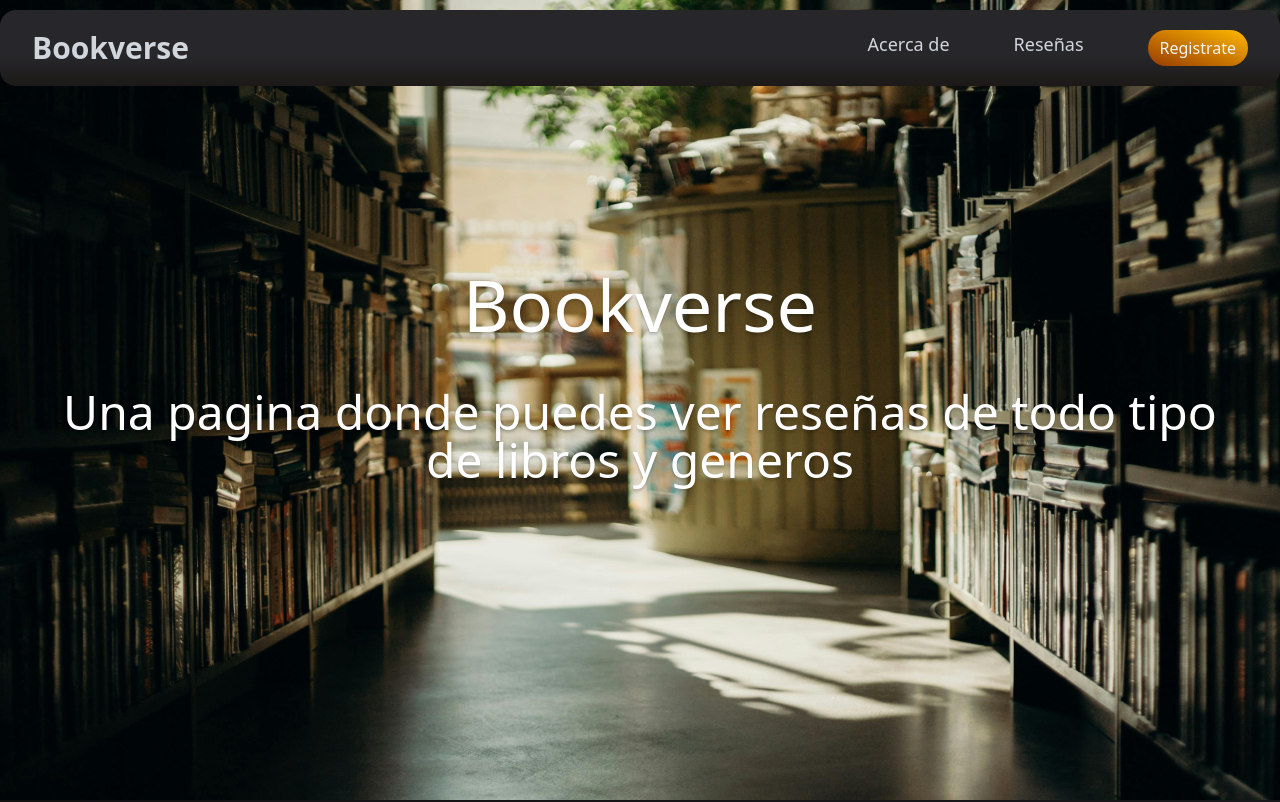
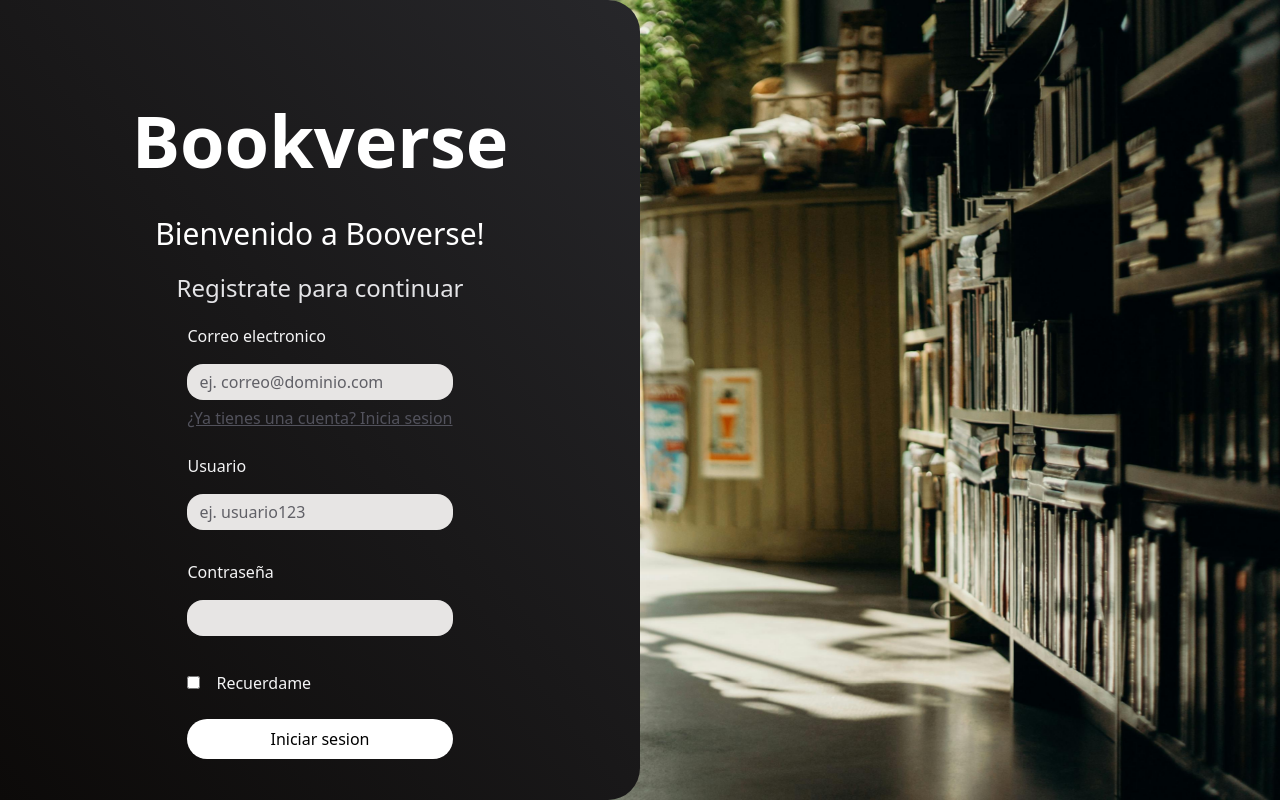
Before and after one commit to EmiGarcia377/Bookverse, an Angular app: page /signin in a window 1280 px wide. Before the commit this address led to /. Shown: the top 802 px of the page. Built offline with nearby package versions, Linux system fonts and the light colour scheme.

Commit message:
Se creo la pagina "signin" y se utilizo validators de angular para la validacion de datos. Se crearon las rutas main y signin. Se creo el modelo User

```diff
--- a/src/app/app.component.html
+++ b/src/app/app.component.html
@@ -1,26 +1 @@
-<app-header></app-header>
-<div class="bg-[url('assets/libreria.jpg')] h-screen flex flex-col justify-center items-center bg-cover bg-fixed">
-    <h1 class="text-7xl text-center text-shadow-lg text-white">Bookverse</h1>
-    <p class="text-5xl p-12 text-center text-clip text-shadow-lg text-white">Una pagina donde puedes ver reseñas de todo tipo de libros y generos</p>
-</div>
-<div id="abt-sect" class="p-8 bg-gradient-to-tr from-stone-950 to-zinc-900 flex flex-row items-center">
-    <div class="w-2/4 pl-2.5">
-        <h3 class="bg-gradient-to-r from-amber-700 from-10% to-amber-500 bg-clip-text text-6xl font-extrabold text-transparent py-16 text-center">Sobre Bookverse</h3>
-        <p class="text-zinc-200 text-3xl pb-8">BookVerse es tu universo personal de libros. Ya seas un lector ocasional o un amante empedernido de la lectura, en BookVerse puedes:</p>
-        <ul class="pb-12">
-            <li class="text-white text-2xl font-bold opacity-60">- Calificar y reseñar tus libros favoritos</li>
-            <li class="text-white text-2xl font-bold opacity-60">- Llevar un registro de lo que has leido y lo que quieres leer</li>
-            <li class="text-white text-2xl font-bold opacity-60">- Descubrir joyas ocultas recomendadas por otros lectores</li>
-        </ul>
-        <p class="text-zinc-200 text-2xl text-center">Nuestra misión es hacer que la lectura sea más interactiva y significativa, ayudando a las personas a conectar con sus libros, sus ideas y otros lectores.
-</p>
-    </div>
-    <div class="flex justify-center items-center h-1/2 w-1/2">
-        <img src="libreria-2.jpg" alt="Bookverse libreria" class="w-3/4 h-auto rounded-3xl shadow-xs shadow-white">
-    </div>
-</div>
-<div id="rev-sect" class="p-8 bg-gradient-to-br from-stone-950 to-zinc-900">
-    <h3 class="text-center text-6xl bg-gradient-to-r from-amber-700 from-10% to-amber-500 bg-clip-text font-extrabold text-transparent py-">Reseñas populares mas recientes</h3>
-    <app-cards-slider></app-cards-slider>
-</div>
-<app-footer></app-footer>
+<router-outlet></router-outlet>
--- a/src/app/app.component.ts
+++ b/src/app/app.component.ts
@@ -1,12 +1,9 @@
 import { Component } from '@angular/core';
 import { RouterOutlet } from '@angular/router';
-import { HeaderComponent } from './components/header/header.component';
-import { CardsSliderComponent } from "./components/cards-slider/cards-slider.component";
-import { FooterComponent } from "./components/footer/footer.component";
 
 @Component({
   selector: 'app-root',
-  imports: [RouterOutlet, HeaderComponent, CardsSliderComponent, FooterComponent],
+  imports: [RouterOutlet],
   templateUrl: './app.component.html',
   styleUrl: './app.component.css'
 })
--- a/src/app/app.routes.ts
+++ b/src/app/app.routes.ts
@@ -1,3 +1,8 @@
 import { Routes } from '@angular/router';
+import { SigninComponent } from './pages/signin/signin.component';
+import { MainComponent } from './pages/main/main.component';
 
-export const routes: Routes = [];
+export const routes: Routes = [
+    { path: '', component: MainComponent},
+    { path: 'signin', component: SigninComponent}
+];
--- a/src/app/components/header/header.component.html
+++ b/src/app/components/header/header.component.html
@@ -4,7 +4,7 @@
         <ul class="flex flex-row gap-7 md:gap-16">
             <li class="h-auto align-middle hover:scale-110 hover:text-shadow-lg transition-transform"><a class="align-middle text-gray-300 text-lg" href="#abt-sect">Acerca de</a></li>
             <li class="h-auto align-middle hover:scale-110 hover:text-shadow-lg transition-transform"><a class="align-middle text-gray-300 text-lg" href="#rev-sect">Reseñas</a></li>
-            <button class="bg-gradient-to-bl from-amber-400 to-amber-800 text-gray-100 rounded-full px-3 py-1 cursor-pointer hover:shadow-2xl hover:contrast-125 hover:rounded-2xl hover:scale-110 transition-all ease-in">Registrate</button>
+            <button routerLink="signin" class="bg-gradient-to-bl from-amber-400 to-amber-800 text-gray-100 rounded-full px-3 py-1 cursor-pointer hover:shadow-2xl hover:contrast-125 hover:rounded-2xl hover:scale-110 transition-all ease-in">Registrate</button>
         </ul>
     </nav>
 </header>
--- a/src/app/components/header/header.component.ts
+++ b/src/app/components/header/header.component.ts
@@ -1,9 +1,10 @@
 import { Component, effect, ElementRef, signal, viewChild } from '@angular/core';
+import { RouterLink } from '@angular/router';
 import { animate } from 'motion'
 
 @Component({
   selector: 'app-header',
-  imports: [],
+  imports: [RouterLink],
   templateUrl: './header.component.html',
   styleUrl: './header.component.css',
   host: {
--- /dev/null
+++ b/src/app/pages/main/main.component.html
@@ -0,0 +1,26 @@
+<app-header></app-header>
+<div class="bg-[url('assets/libreria.jpg')] h-screen flex flex-col justify-center items-center bg-cover bg-fixed">
+    <h1 class="text-7xl text-center text-shadow-lg text-white">Bookverse</h1>
+    <p class="text-5xl p-12 text-center text-clip text-shadow-lg text-white">Una pagina donde puedes ver reseñas de todo tipo de libros y generos</p>
+</div>
+<div id="abt-sect" class="p-8 bg-gradient-to-tr from-stone-950 to-zinc-900 flex flex-row items-center">
+    <div class="w-2/4 pl-2.5">
+        <h3 class="bg-gradient-to-r from-amber-700 from-10% to-amber-500 bg-clip-text text-6xl font-extrabold text-transparent py-16 text-center">Sobre Bookverse</h3>
+        <p class="text-zinc-200 text-3xl pb-8">BookVerse es tu universo personal de libros. Ya seas un lector ocasional o un amante empedernido de la lectura, en BookVerse puedes:</p>
+        <ul class="pb-12">
+            <li class="text-white text-2xl font-bold opacity-60">- Calificar y reseñar tus libros favoritos</li>
+            <li class="text-white text-2xl font-bold opacity-60">- Llevar un registro de lo que has leido y lo que quieres leer</li>
+            <li class="text-white text-2xl font-bold opacity-60">- Descubrir joyas ocultas recomendadas por otros lectores</li>
+        </ul>
+        <p class="text-zinc-200 text-2xl text-center">Nuestra misión es hacer que la lectura sea más interactiva y significativa, ayudando a las personas a conectar con sus libros, sus ideas y otros lectores.
+</p>
+    </div>
+    <div class="flex justify-center items-center h-1/2 w-1/2">
+        <img src="libreria-2.jpg" alt="Bookverse libreria" class="w-3/4 h-auto rounded-3xl shadow-xs shadow-white">
+    </div>
+</div>
+<div id="rev-sect" class="p-8 bg-gradient-to-br from-stone-950 to-zinc-900">
+    <h3 class="text-center text-6xl bg-gradient-to-r from-amber-700 from-10% to-amber-500 bg-clip-text font-extrabold text-transparent py-">Reseñas populares mas recientes</h3>
+    <app-cards-slider></app-cards-slider>
+</div>
+<app-footer></app-footer>
--- /dev/null
+++ b/src/app/pages/main/main.component.ts
@@ -0,0 +1,14 @@
+import { Component } from '@angular/core';
+import { HeaderComponent } from '../../components/header/header.component';
+import { CardsSliderComponent } from '../../components/cards-slider/cards-slider.component';
+import { FooterComponent } from '../../components/footer/footer.component';
+
+@Component({
+  selector: 'app-main',
+  imports: [HeaderComponent, CardsSliderComponent, FooterComponent],
+  templateUrl: './main.component.html',
+  styles: ``
+})
+export class MainComponent {
+
+}
--- /dev/null
+++ b/src/app/pages/signin/signin.component.html
@@ -0,0 +1,40 @@
+<div class="h-screen w-screen bg-[url('assets/libreria.jpg')] bg-cover bg-fixed">
+    <div class="w-1/2 h-screen bg-gradient-to-tr from-stone-950 to-zinc-800 rounded-tr-4xl rounded-br-4xl flex flex-col justify-center items-center gap-10">
+        <div class="flex items-center justify-center z-50">
+            <a routerLink="" class="font-extrabold text-7xl text-white">Bookverse</a>
+        </div>
+        <div class="flex flex-col items-center h-3/5 gap-5">
+            <h1 class="text-3xl text-white">Bienvenido a Booverse!</h1>
+            <p class="text-2xl text-zinc-200">Registrate para continuar</p>
+            <form [formGroup]="signinForm" class="flex flex-col gap-6">
+                <fieldset class="flex flex-col">
+                    <label class="text-zinc-100 mb-4" for="email">Correo electronico</label>
+                    <input formControlName="email" class="bg-stone-200 mb-1.5 rounded-2xl focus:outline-none focus:rounded-none py-1.5 px-3 transition-all placeholder:text-zinc-700 placeholder:opacity-80" type="email" placeholder="ej. correo@dominio.com" required id="email">
+                    @if(email.invalid && email.touched){
+                        <p class="text-red-400">Tipo de email invalido</p>
+                    }
+                    <a class="text-zinc-600 underline">¿Ya tienes una cuenta? Inicia sesion</a>
+                </fieldset>
+                <fieldset class="flex flex-col gap-4">
+                    <label class="text-zinc-100" for="username">Usuario</label>
+                    <input formControlName="username" class="bg-stone-200 mb-1.5 rounded-2xl focus:outline-none focus:rounded-none py-1.5 px-3 transition-all placeholder:text-zinc-700 placeholder:opacity-80" type="text" placeholder="ej. usuario123" required id="username">
+                    @if(username.invalid && username.touched){
+                        <p class="text-red-400">El usuario debe contener al menos 3 letras</p>
+                    }
+                </fieldset>
+                <fieldset class="flex flex-col gap-4">
+                    <label class="text-zinc-100" for="password">Contraseña</label>
+                    <input formControlName="password" class="bg-stone-200 rounded-2xl focus:outline-none focus:rounded-none py-1.5 px-3 transition-all" type="password" required id="password">
+                    @if(password.invalid && password.touched){
+                        <p class="text-red-400">Contraseña invalida</p>
+                    }
+                </fieldset>
+                <fieldset>
+                    <input formControlName="rememberMe" type="checkbox" class="mt-4 mr-4" id="remember" name="remember" value="false">
+                    <label for="remember" class="text-zinc-100">Recuerdame</label>
+                </fieldset>
+                <button [disabled]="signinForm.invalid" (click)="signin()" class="p-2 bg-white rounded-3xl cursor-pointer hover:bg-zinc-300 transition-all ease-in">Iniciar sesion</button>
+            </form>
+        </div>
+    </div>
+</div>
--- /dev/null
+++ b/src/app/pages/signin/signin.component.ts
@@ -0,0 +1,35 @@
+import { Component } from '@angular/core';
+import { Form, FormControl, FormGroup, ReactiveFormsModule, Validators } from '@angular/forms';
+import { RouterLink } from '@angular/router';
+
+@Component({
+  selector: 'app-signin',
+  imports: [RouterLink, ReactiveFormsModule],
+  templateUrl: './signin.component.html',
+  styles: ``
+})
+export class SigninComponent {
+  signinForm: FormGroup;
+  email: FormControl;
+  password: FormControl;
+  username: FormControl;
+  rememberMe: FormControl;
+
+  constructor(){
+    this.email = new FormControl('', [Validators.required, Validators.email]);
+    this.password = new FormControl('', [Validators.required, Validators.minLength(8)])
+    this.username = new FormControl('', [Validators.required, Validators.minLength(3)])
+    this.rememberMe = new FormControl(false)
+
+    this.signinForm = new FormGroup({
+      email: this.email,
+      password: this.password,
+      username: this.username,
+      rememberMe: this.rememberMe
+    })
+  }
+
+  signin(): void{
+    console.log(this.signinForm.value)
+  }
+}
--- /dev/null
+++ b/src/models/User.ts
@@ -0,0 +1,6 @@
+export default interface User {
+    email: string;
+    username: string;
+    password?: string; // Optional for security reasons
+    createdAt?: Date; // Optional, can be set by the server
+}
```
Also changed, not shown: src/app/components/cards-slider/ElPoderDelAhora.webp (added), 1 other file (tests, documents, lock files or other folders).
